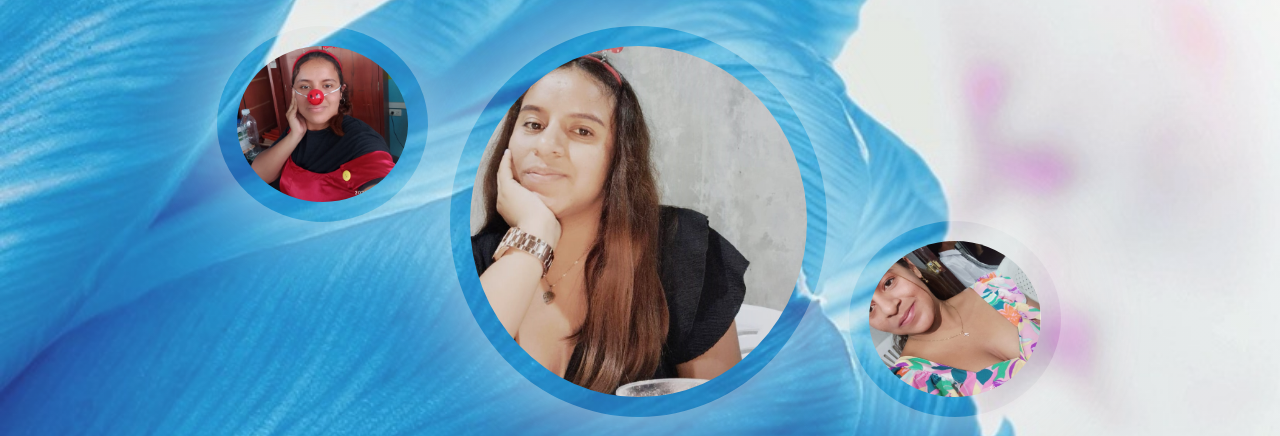
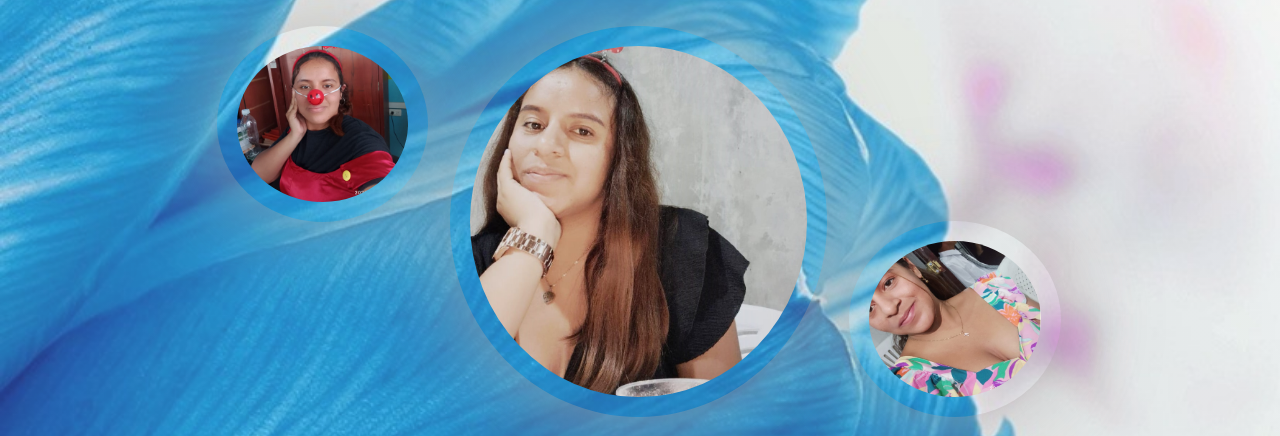
Before and after one commit to castaniaie/castaniaie.github.io, a plain HTML site: page index.html in a window 1280 px wide. Shown: the part 78-514 px from the top of the page. Drawn offline with Linux system fonts and the light colour scheme; a web font is replaced by a local one.

Commit message:
first commit

```diff
--- a/css/home.css
+++ b/css/home.css
@@ -131,7 +131,7 @@ body {
     width: 40%;
     height: 40%;
     border-radius: 50%;
-    box-shadow: 0px 0px 8cqi 0px rgba(248, 246, 246, 0.8);
+    box-shadow: 0px 0px 8cqi 0px rgba(172, 165, 165, 0.8);
     border: 20px solid transparent;
 
   }
@@ -139,7 +139,7 @@ body {
   img.circular2 {
     width: 80%;
     border-radius: 50%;
-    box-shadow: 0px 0px 8cqi 0px rgba(248, 246, 246, 0.8);
+    box-shadow: 0px 0px 8cqi 0px rgba(172, 165, 165, 0.8);
     border: 20px solid transparent;
 
 }
@@ -169,7 +169,7 @@ transform: scale(1.1);
     width: 40%;
     height: 40%;
     border-radius: 50%;
-    box-shadow: 0px 0px 8cqi 0px rgba(248, 246, 246, 0.8);
+    box-shadow: 0px 0px 8cqi 0px rgba(172, 165, 165, 0.8);
     border: 20px solid transparent;
 
   }
```
